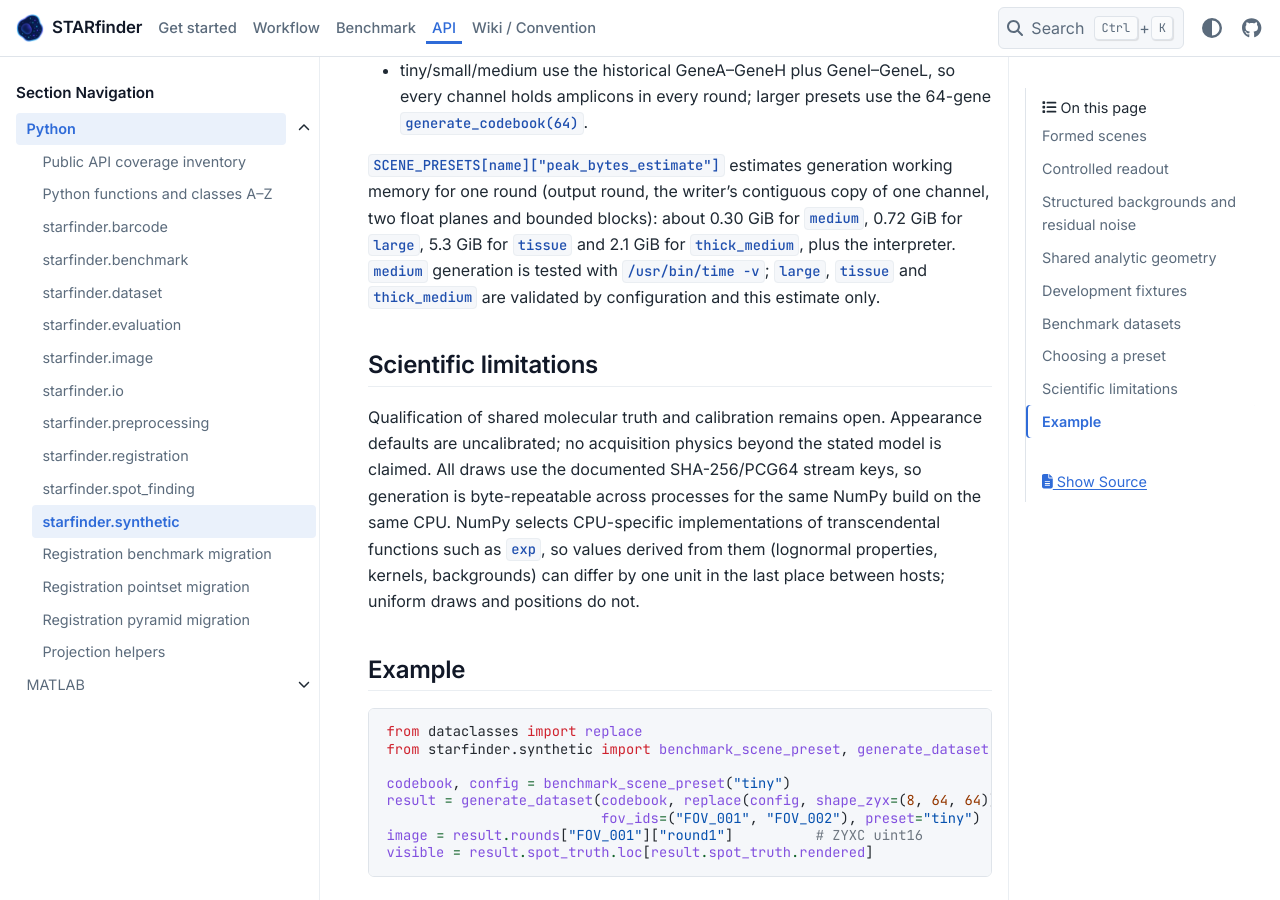
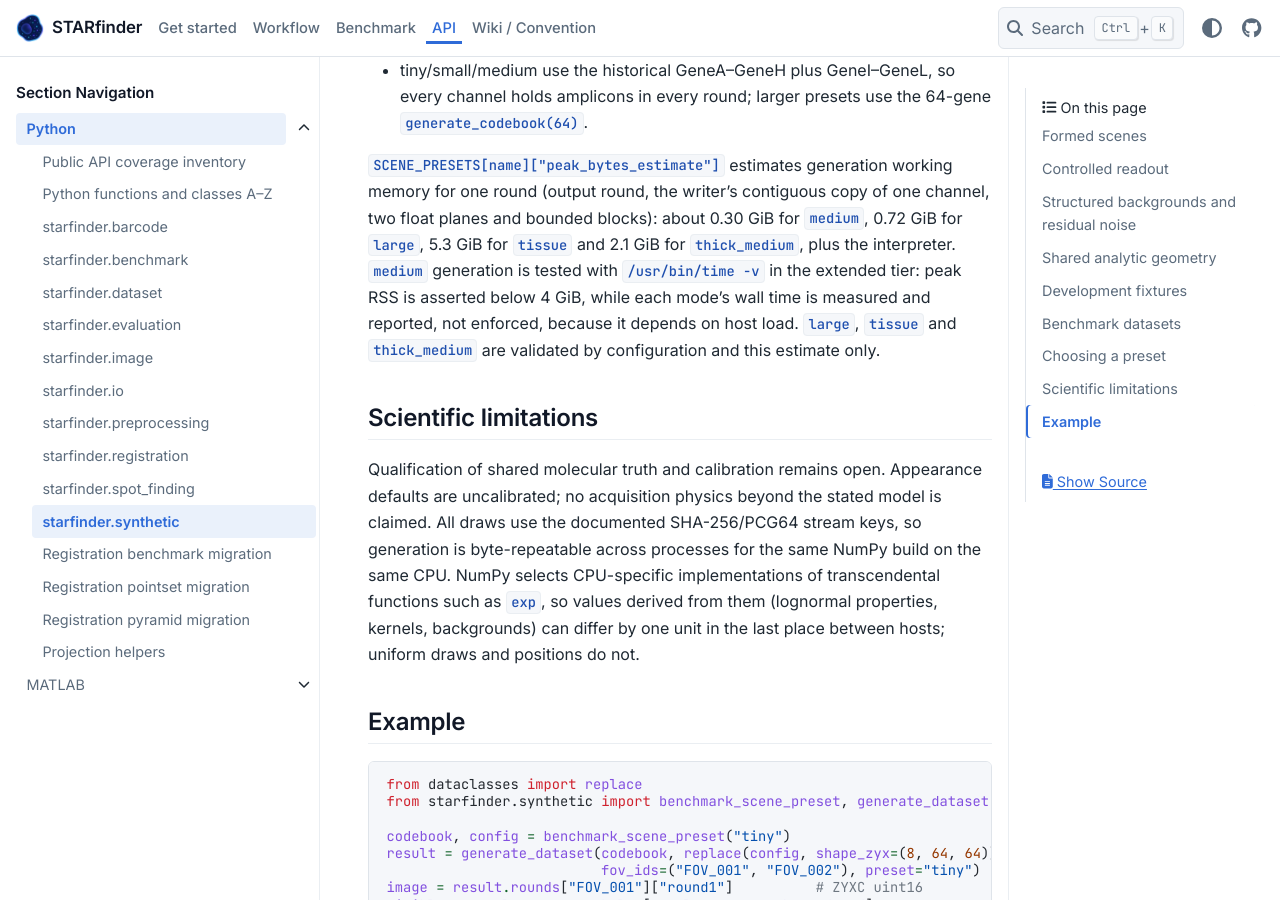
Before and after one commit to wanglab-broad/starfinder, a Sphinx documentation site: the page built from docs/api/synthetic.rst, in a window 1280 px wide and 900 px high, scrolled down 13252 px. Built offline with Sphinx 7.4.7 and the PyData theme 0.15.4, drawn with Linux system fonts in a browser that asks for light colours.

Commit message:
test(w-223): record medium generation wall time instead of asserting 60 s
The extended medium check asserted seconds <= 60 per mode; registration mode
runs near that bound, so shared-host load decided the outcome. Wall time is
now printed and recorded as JUnit test-suite properties; the peak RSS
assertion (< 4 GiB) is unchanged. The synthetic API docs say the time is
measured and reported, not enforced.

Co-Authored-By: Claude Opus 5.5 <noreply@anthropic.com>

```diff
--- a/docs/api/synthetic.rst
+++ b/docs/api/synthetic.rst
@@ -476,7 +476,9 @@ memory for one round (output round, the writer's contiguous copy of one
 channel, two float planes and bounded blocks): about 0.30 GiB for ``medium``,
 0.72 GiB for ``large``, 5.3 GiB for ``tissue`` and 2.1 GiB for ``thick_medium``,
 plus the interpreter. ``medium`` generation is
-tested with ``/usr/bin/time -v``; ``large``, ``tissue`` and ``thick_medium`` are
+tested with ``/usr/bin/time -v`` in the extended tier: peak RSS is asserted below
+4 GiB, while each mode's wall time is measured and reported, not enforced, because
+it depends on host load. ``large``, ``tissue`` and ``thick_medium`` are
 validated by configuration and this estimate only.
 
 Scientific limitations
```
Also changed, not shown: 1 other file.
